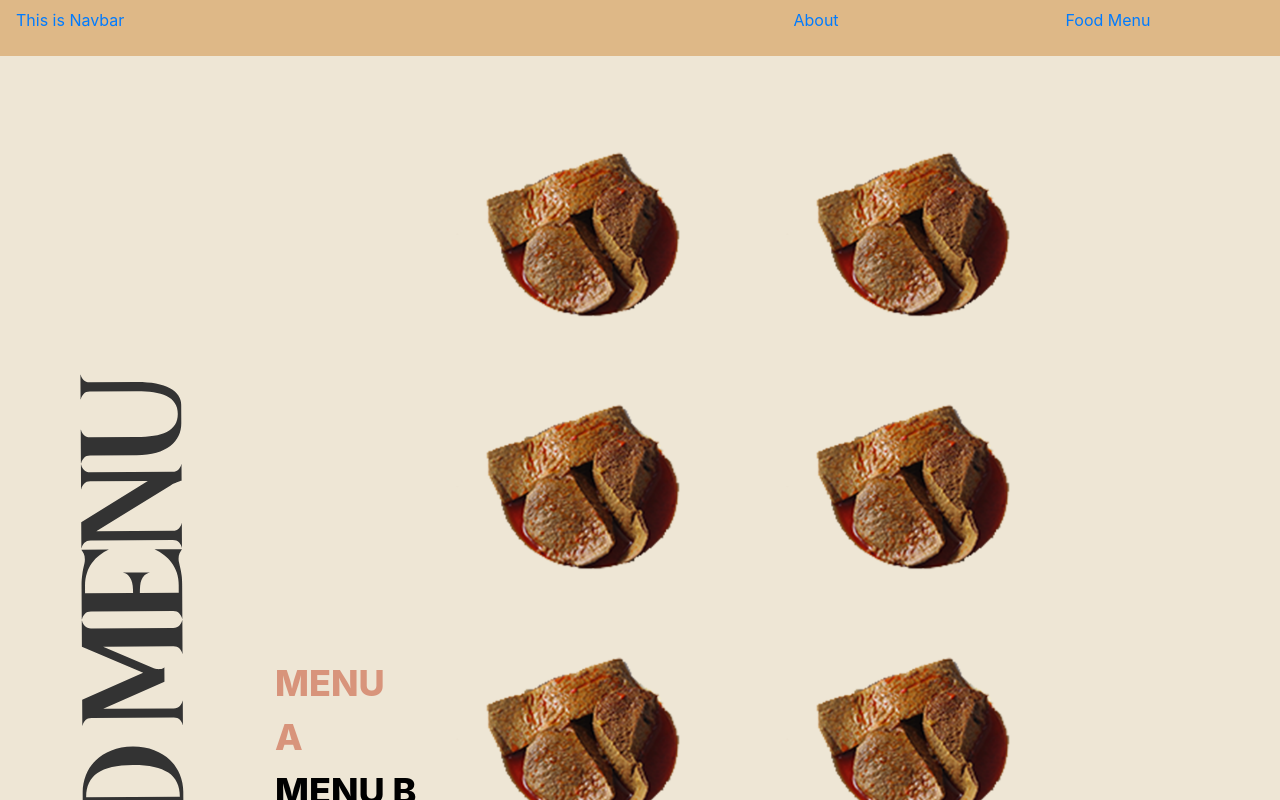
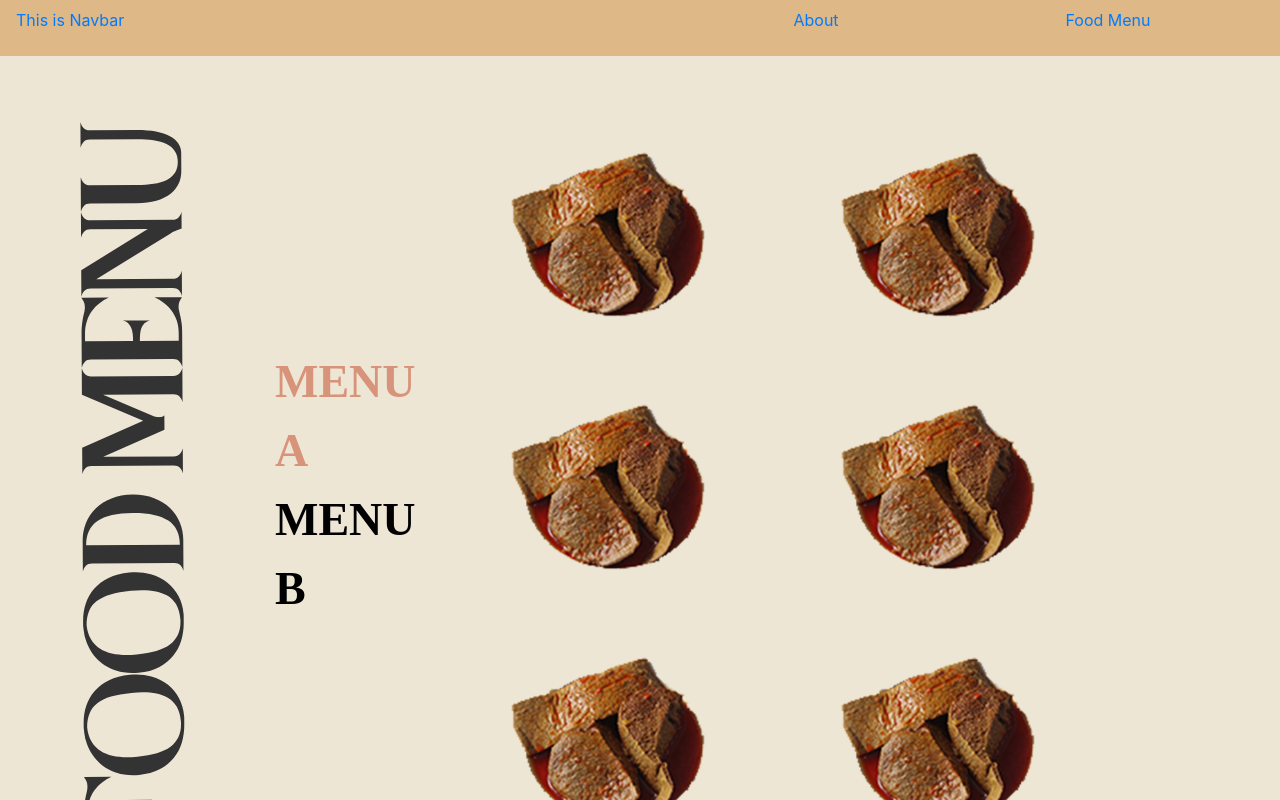
Before and after one commit to Armanarmaan/sarimande-ui, a React (Create React App) app: page /shop in a window 1280 px wide. Shown: the top 800 px of the page. Built offline with nearby package versions, Linux system fonts and the light colour scheme.

Commit message:
nav tab font and items height styling fix on food menu page

```diff
--- a/src/style/Shop.scss
+++ b/src/style/Shop.scss
@@ -21,9 +21,11 @@
     }
     .nav-tab{
       a{
-        font-size: 36px;
+        font-size: 46px;
+        font-family: auto;
         color: #000000;
         font-weight: 800;
+        margin-bottom: 0px;
       }
       a.active{
         color: rgba(194, 65, 33, 0.5);
@@ -37,6 +39,8 @@
 
   .tab-content-menu{
     width: 70%;
+    height: 757px;
+
     .items-wrapper{
       width: 100%;
       display: flex;
```
